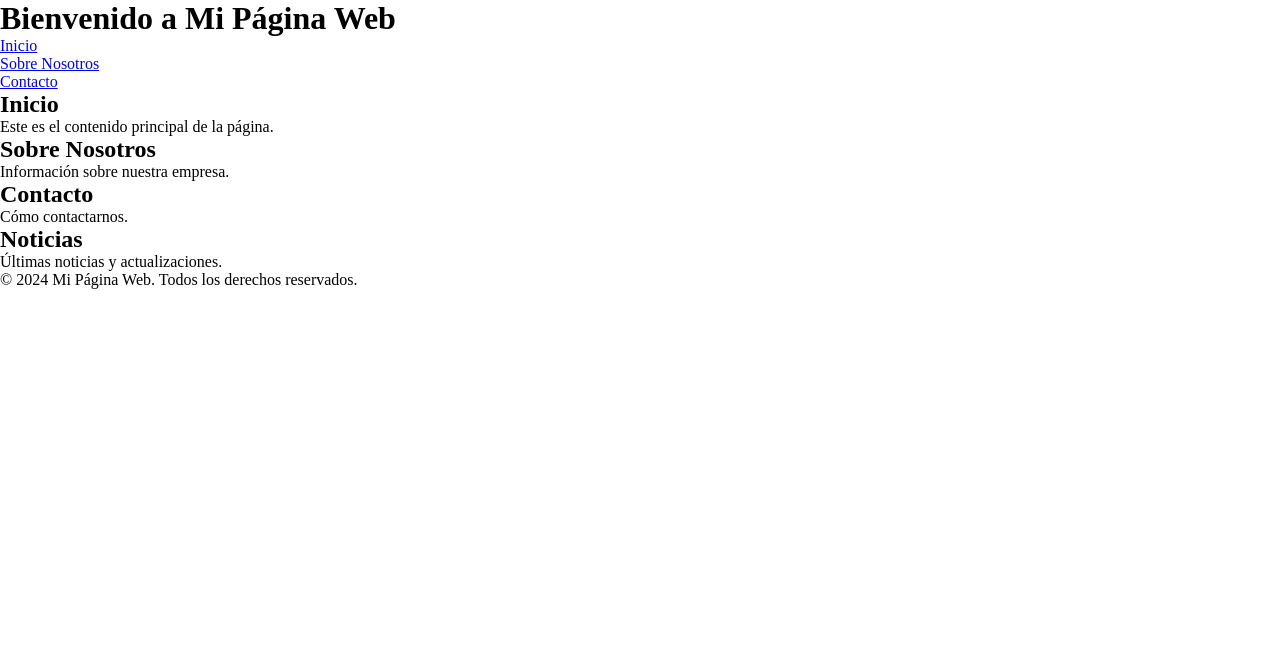
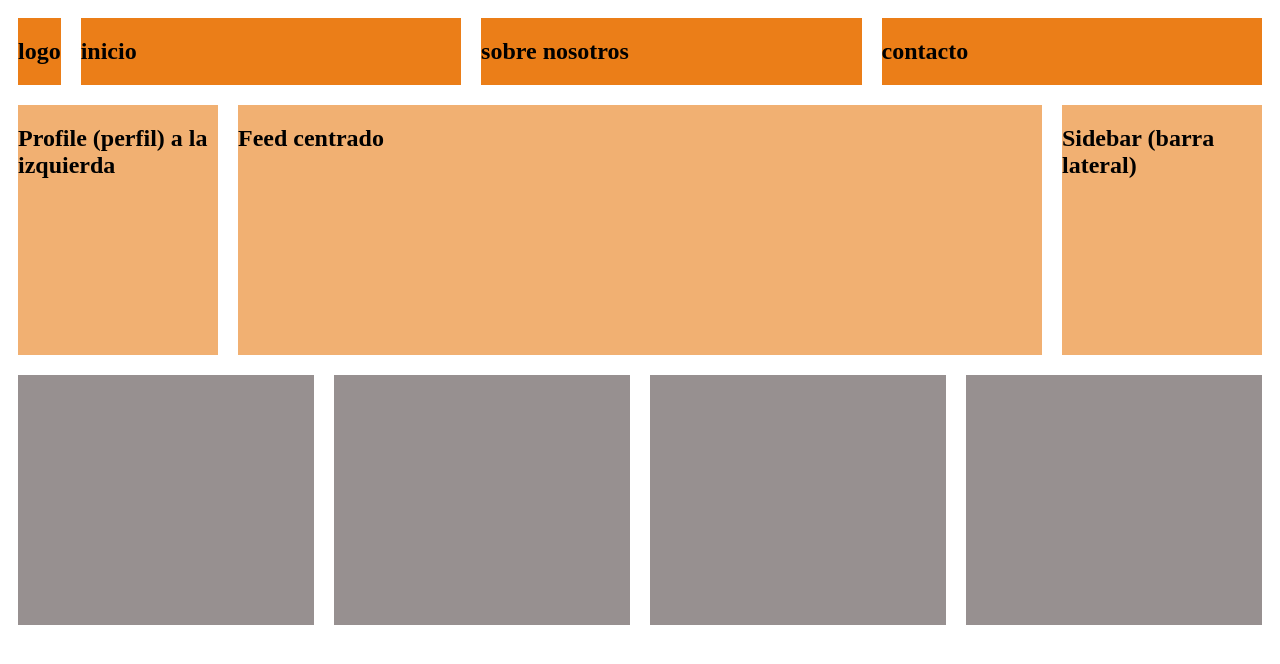
Before and after one commit to Pistachopower/Diseno_Interfaces, a plain HTML site: page Boletin_Flex/main.html in a window 1280 px wide. Drawn offline with Linux system fonts and the light colour scheme.

Commit message:
se hace diseño de Escritorio

```diff
--- a/Boletin_Flex/main.html
+++ b/Boletin_Flex/main.html
@@ -8,43 +8,52 @@
 
 </head>
 <body>
-    <!--HEADER-->
-    <header></header>
-        <h1>Bienvenido a Mi Página Web</h1>
-        <nav>
-            <ul>
-                <li><a href="#inicio">Inicio</a></li>
-                <li><a href="#sobre">Sobre Nosotros</a></li>
-                <li><a href="#contacto">Contacto</a></li>
-            </ul>
-        </nav>
-    </header>
+      <!--menu-->
+      <header>
+        <div class="cajaHeader">
+            <div id="caja1">
+                <h2>logo</h2>
+            </div>
 
-    <!--Aqui va el contenido-->
-    <main>
-        <section id="inicio">
-            <h2>Inicio</h2>
-            <p>Este es el contenido principal de la página.</p>
-        </section>
-        <section id="sobre">
-            <h2>Sobre Nosotros</h2>
-            <p>Información sobre nuestra empresa.</p>
-        </section>
-        <section id="contacto">
-            <h2>Contacto</h2>
-            <p>Cómo contactarnos.</p>
-        </section>
-    </main>
+            <div id="caja2">
+                <h2>inicio</h2>
+            </div>
 
-    <aside>
-        <h2>Noticias</h2>
-        <p>Últimas noticias y actualizaciones.</p>
-    </aside>
+            <div id="caja3">
+                <h2>sobre nosotros</h2>
+            </div>
 
-    <!--final de la página-->
-    <footer>
-        <p>&copy; 2024 Mi Página Web. Todos los derechos reservados.</p>
-    </footer>
+            <div id="caja4">
+                <h2>contacto</h2>
+            </div>
+          </div>
+      </header>
+
+      <!--area principal-->
+      <main>
+        <div class="cajaMain">
+            <div id="caja5">
+                <h2>Profile (perfil) a la izquierda</h2>
+            </div>
+            <div id="caja6">
+                <h2>Feed centrado</h2>
+            </div>
+            <div id="caja7">
+                <h2>Sidebar (barra lateral)</h2>
+            </div>
+        </div>
+      </main>
+
+      <!--pie de pagina-->
+      <footer>
+        <div class="cajaFooter">
+            <div id="caja8"></div>
+            <div id="caja9"></div>
+            <div id="caja10"></div>
+            <div id="caja11"></div>
+        </div>
+      </footer>
+
 
 </body>
 </html>
--- a/Boletin_Flex/style.css
+++ b/Boletin_Flex/style.css
@@ -1,68 +1,74 @@
-/*HEADER INICIO*/
+/** estilo general sin flex box por defecto */
 
-/* Reset margin and padding */
-* {
-    margin: 0;
-    padding: 0;
-    box-sizing: border-box;
+/*diseño escritorio*/
+
+/* Estilos para la cabecera */
+.cajaHeader {
+  display: flex; /* Aplica Flexbox a la cabecera para alinear los elementos en línea horizontal. */
+  justify-content: space-between; /* Distribuye los elementos de manera que haya espacio entre el logo y el menú. */
+  align-items: center; /* Centra verticalmente los elementos dentro de la cabecera. */
+  width: 100%; /* Hace que la cabecera ocupe todo el ancho de la página. */
 }
 
-  /* Header styling */
-  .header {
-    display: flex;
-    justify-content: space-between; /* Space between logo and navbar */
-    align-items: center; /* Center items vertically */
-    background-color: #333; /* Dark background for the header */
-    padding: 10px 20px; /* Padding around the header */
+#caja1 {
+  background-color: rgb(235, 126, 24); /* Asigna un color de fondo al logo. */
+  margin: 10px; /* Aplica un margen externo de 10px alrededor del logo. */
+  flex: 0 1 auto; /* Permite que el logo tenga un tamaño flexible que no crezca más de lo necesario, pero con cierto margen. */
 }
 
-  /* Logo styling */
-  .logo img {
-    width: 100px; /* Fixed width for the logo */
-    height: auto; /* Maintain aspect ratio */
+#caja2, #caja3, #caja4 {
+  background-color: rgb(235, 126, 24); /* Asigna un color de fondo igual para los elementos del menú. */
+  margin: 10px; /* Aplica un margen de 10px alrededor de cada elemento del menú. */
+  flex: 1; /* Cada elemento del menú ocupa el mismo espacio, distribuyendo el ancho entre ellos de manera equitativa. */
 }
 
-  /* Navbar styling */
-  .navbar {
-    display: flex; /* Flexbox for navbar */
-    align-items: center; /* Center avatar with navbar links */
-    background: linear-gradient(to right, #003DA5, #0076D3); /* PlayStation-style gradient */
-    padding: 10px 20px; /* Padding around the navbar */
-    border-radius: 5px; /* Rounded corners */
+/*termina header*/
+
+/*inicio Main*/
+
+/* Estilos para el contenedor principal */
+.cajaMain {
+  display: flex; /* Aplica Flexbox para organizar el perfil, el feed y la barra lateral en una sola fila. */
+  justify-content: space-between; /* Coloca los elementos de manera que haya espacio entre el perfil y la barra lateral, con el feed ocupando el centro. */
+  width: 100%; /* Asegura que el contenedor principal ocupe todo el ancho disponible de la página. */
 }
 
-  .navbar ul {
-    list-style-type: none; /* Remove bullet points from the list */
-    display: flex; /* Use flexbox for horizontal layout */
-    margin-right: 20px; /* Space between links and avatar */
+#caja5 {
+  background-color: rgb(241, 176, 114); /* Asigna un color de fondo a la sección del perfil. */
+  height: 250px; /* Define una altura fija para la caja del perfil. */
+  flex: 0 0 200px; /* Fija el ancho de la caja del perfil a 200px. No crecerá ni se reducirá. */
+  margin: 10px; /* Aplica un margen externo de 10px alrededor de la caja del perfil. */
 }
 
-  .navbar li {
-    margin-left: 20px; /* Space between each menu item */
+#caja6 {
+  background-color: rgb(241, 176, 114); /* Asigna un color de fondo al feed. */
+  height: 250px; /* Define una altura fija para el feed. */
+  flex: 1; /* Hace que el feed ocupe todo el espacio restante disponible entre el perfil y la barra lateral. */
+  margin: 10px; /* Aplica un margen externo de 10px alrededor del feed. */
 }
 
-  .navbar a {
-    color: white; /* White text for the links */
-    text-decoration: none; /* Remove underline from links */
-    font-size: 16px; /* Base font size */
-    transition: font-size 0.2s ease; /* Transition for hover effect */
+#caja7 {
+  background-color: rgb(241, 176, 114); /* Asigna un color de fondo a la barra lateral. */
+  height: 250px; /* Define una altura fija para la barra lateral. */
+  flex: 0 0 200px; /* Fija el ancho de la barra lateral a 200px. No crecerá ni se reducirá. */
+  margin: 10px; /* Aplica un margen externo de 10px alrededor de la barra lateral. */
 }
 
-  /* Responsive font sizes */
-  .navbar a:hover {
-    text-decoration: underline; /* Underline effect on hover */
-    font-size: 18px; /* Increase font size on hover */
+/*fin Main*/
+
+/*inicio footer*/
+
+/* Estilos para el pie de página */
+.cajaFooter {
+  display: flex; /* Aplica Flexbox para organizar las columnas del pie de página en una fila. */
+  width: 100%; /* Asegura que el pie de página ocupe todo el ancho de la página. */
 }
 
-  /* Avatar styling */
-  .avatar {
-    margin-left: 20px; /* Space between links and avatar */
+#caja8, #caja9, #caja10, #caja11 {
+  background-color: #979090; /* Asigna un color de fondo a cada columna del pie de página. */
+  height: 250px; /* Define una altura fija para cada columna del pie de página. */
+  flex: 1; /* Hace que cada columna ocupe el mismo espacio disponible en el pie de página, distribuyéndolo de manera equitativa. */
+  margin: 10px; /* Aplica un margen externo de 10px alrededor de cada columna. */
 }
 
-  .avatar img {
-    width: 40px; /* Width for the avatar */
-    height: 40px; /* Height for the avatar */
-    border-radius: 50%; /* Circular avatar */
-  }
-
-  /*HEADER FINAL*/
+/*fin footer*/
```
Also changed, not shown: Layout_MediaQuery/ejercicio1_estilo.css (added, +26 -0 lines), Layout_MediaQuery/ejercicio1_marca.html (added, +22 -0 lines), Boletin_Flex/Captura desde 2024-09-30 14-25-15.png (deleted), Boletin_Flex/FragmentoCodigo.txt (added), Boletin_Flex/Instrucciones.txt. Lines whose indentation alone changed are shown as unchanged.
